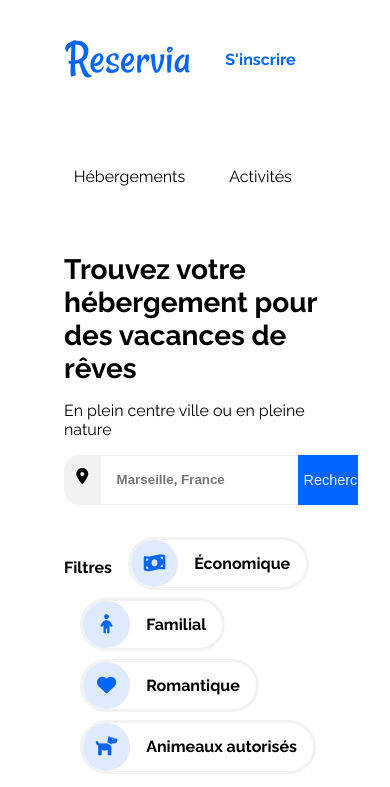
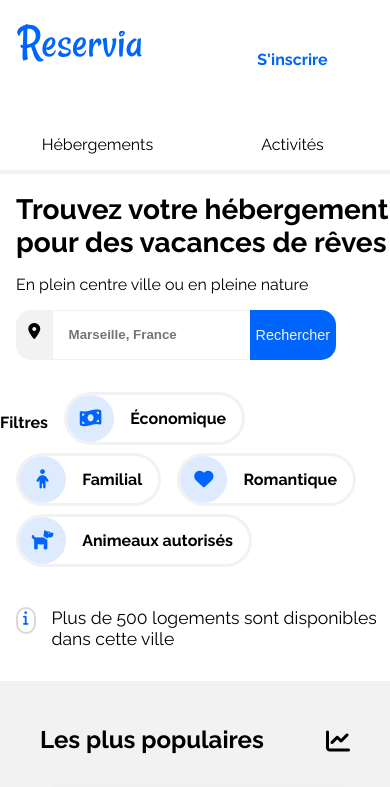
Before and after one commit to Caleiib/CELINIGIOVANNI_3_05082021, a plain HTML site: page index.html in a window 390 px wide. Shown: the top 787 px of the page. Drawn offline with Linux system fonts and the light colour scheme.

Commit message:
Finalisation du responsive pour iphone 8

```diff
--- a/css.css
+++ b/css.css
@@ -402,6 +402,24 @@ footer li {
         grid-gap: 2rem;
 
     }
+    body,html {
+        padding: 0;
+    }
+    h1 {
+        padding-left: 1rem;
+    }
+    header p {
+        padding-left: 1rem;
+    }
+    nav div {
+        padding-left: 1rem;
+    }
+    .info {
+        padding-left: 1rem;
+    }
+    .barre_de_recherche {
+        padding-left: 1rem;
+    }
 }
 @media screen and (max-width: 980px) {
     .gridcontainer{
@@ -424,7 +442,7 @@ footer li {
         display: grid;
         grid-template-columns: 1fr;
         grid-template-rows: repeat(6, 1fr);
-        row-gap: 2rem;
+        gap: 2rem;
     }
     .section_activities>a:nth-child(1) {
         grid-area: 1/1/1/1;
@@ -448,3 +466,56 @@ footer li {
         height: 200px;
     }
 }
+@media screen and (max-width: 756px) {
+    .footer_grille {
+        grid-template-columns: 1fr;
+    }
+
+}
+@media screen and (max-width: 530px) {
+    .gridcontainer {
+        grid-template-columns: 1fr;
+    }
+    .hebergements {
+        background: white;
+    }
+    body,html {
+        padding: 0;
+    }
+
+}
+
+@media screen and (max-width: 414px) {
+    nav a {
+        padding: 3rem 0 1rem;
+    }
+    .host {
+        border-bottom: 4px solid #f2f2f2;
+    }
+    .activities {
+        border-bottom: 4px solid #f2f2f2;
+    }
+    nav a:hover {
+        color: #0065fc;
+        border-bottom: 4px solid;
+        border-top: white;
+    }
+    h1 {
+        padding-left: 1rem;
+    }
+    header p {
+        padding-left: 1rem;
+    }
+    nav div {
+        padding-left: 1rem;
+    }
+    .info {
+        padding-left: 1rem;
+    }
+    .barre_de_recherche {
+        padding-left: 1rem;
+    }
+    aside{
+        border-radius: 0rem;
+    }
+}
```
